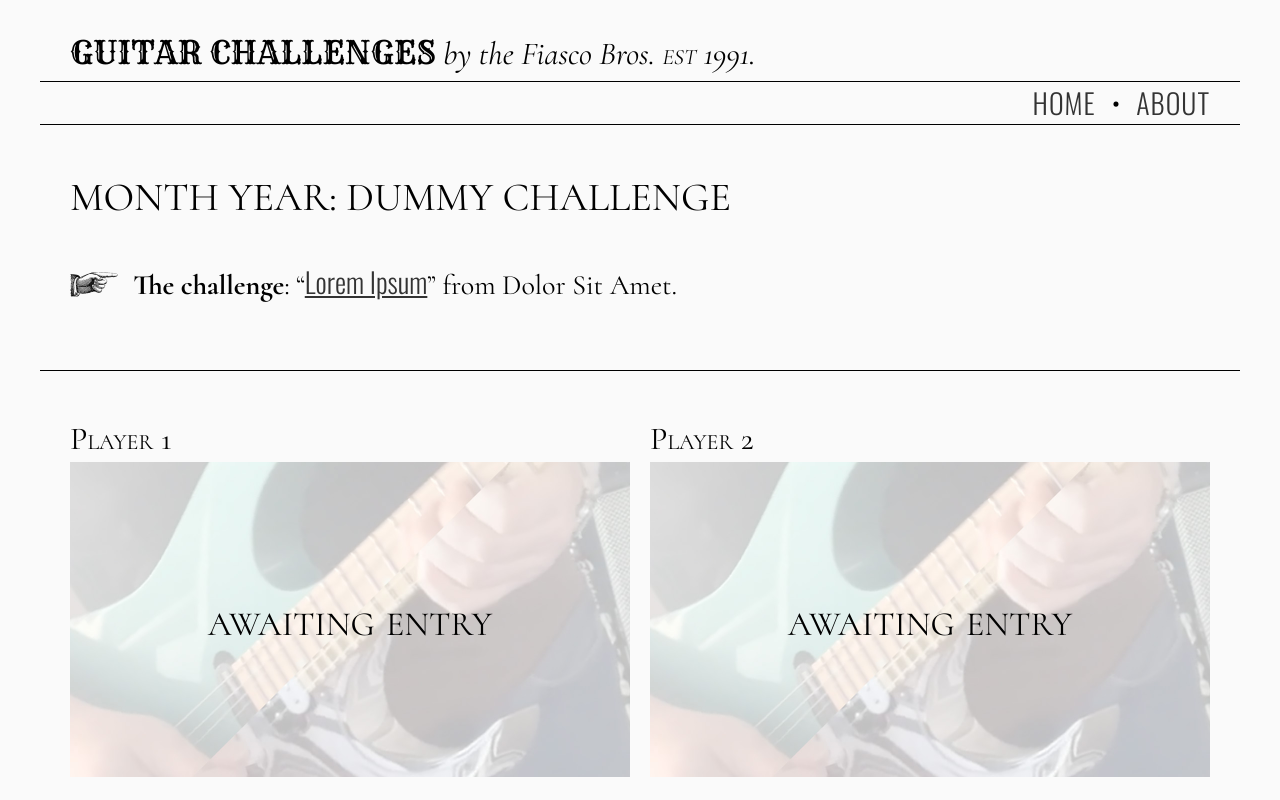
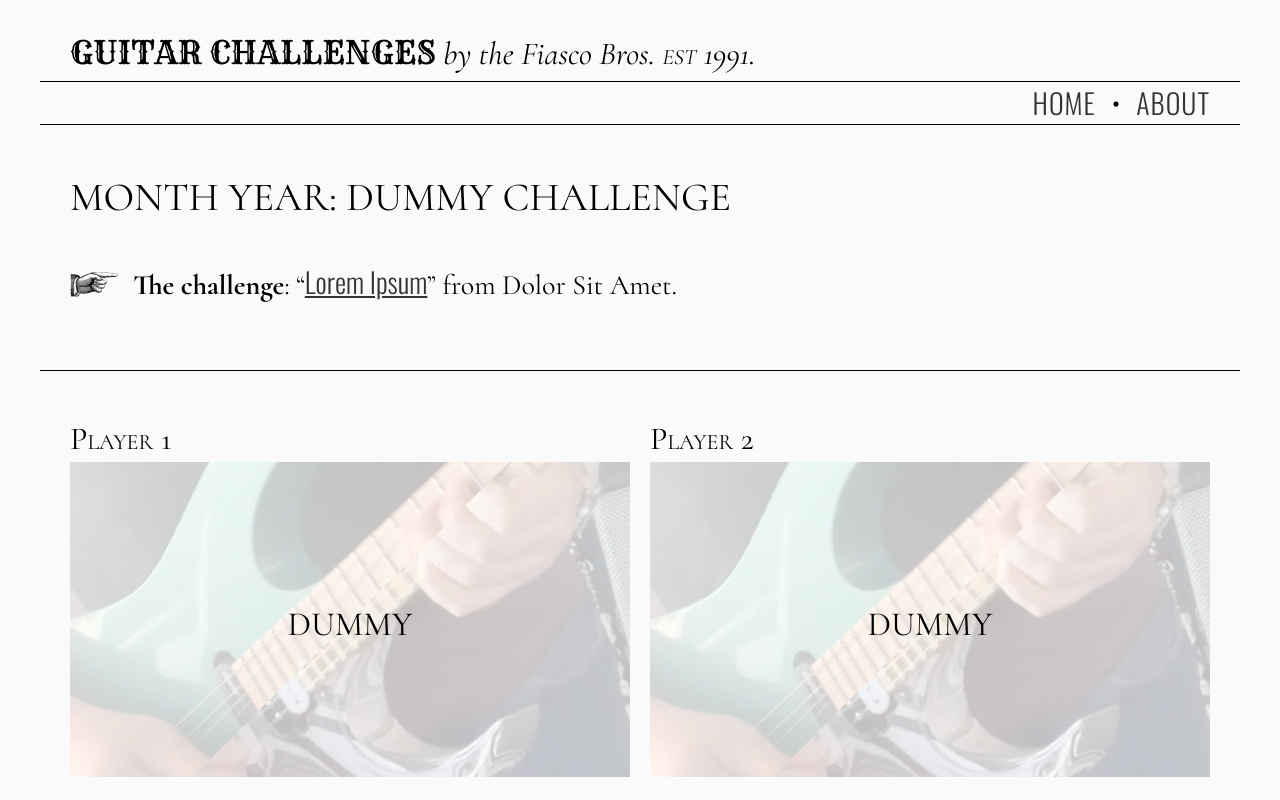
Before and after one commit to axemonkey/challenge, an Eleventy site: page src/challenges/dummy-challenge.md in a window 1280 px wide. Shown: the top 800 px of the page. Built offline with nearby package versions, Linux system fonts and the light colour scheme; Eleventy itself is replaced by a stand-in of ours; files that its build step writes are made by us from their sources; files whose address does not match are found by name; what markdown-it-abbr, markdown-it-attrs would draw is missing.

Commit message:
more dummy tweak

```diff
--- a/src/challenges/dummy-challenge.md
+++ b/src/challenges/dummy-challenge.md
@@ -16,7 +16,7 @@ bodyclass: challenge
 
 ### Player 1
 
-awaiting entry
+dummy
 
 </div>
 
@@ -24,7 +24,7 @@ awaiting entry
 
 ### Player 2
 
-awaiting entry
+dummy
 
 </div>
 </section>
```
Also changed, not shown: 1 other file.
